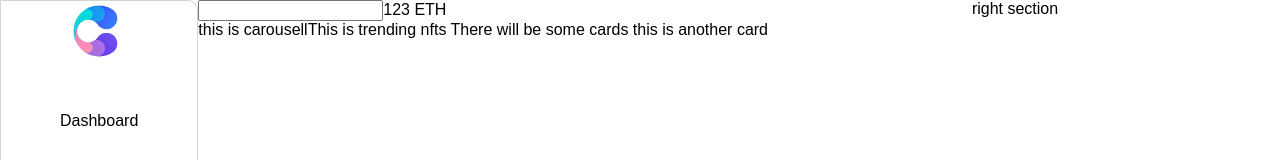
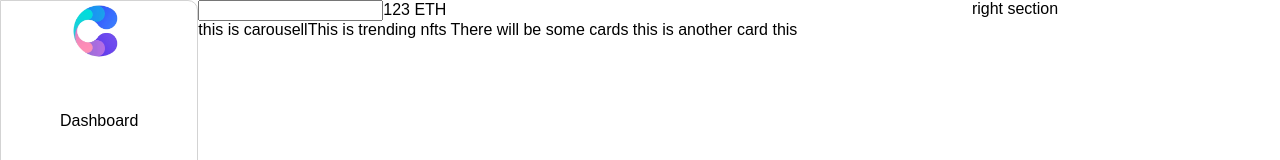
Before and after one commit to arknahian/React-Template-Website, a React (Create React App) app: page / in a window 1280 px wide. Shown: the top 160 px of the page. Built offline with nearby package versions, Linux system fonts and the light colour scheme.

Commit message:
this is another try

```diff
--- a/src/Component/MiddleSection/MiddleSection.js
+++ b/src/Component/MiddleSection/MiddleSection.js
@@ -15,6 +15,7 @@ const MiddleSection = () => {
             This is trending nfts
             There will be some cards
             this is another card
+            this
 
         </div>
     );
```
